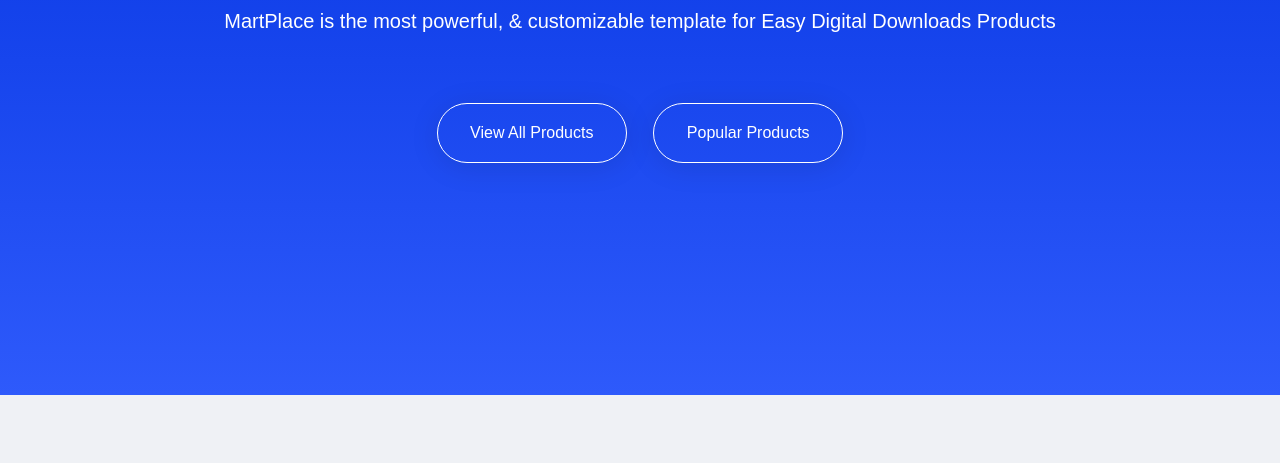
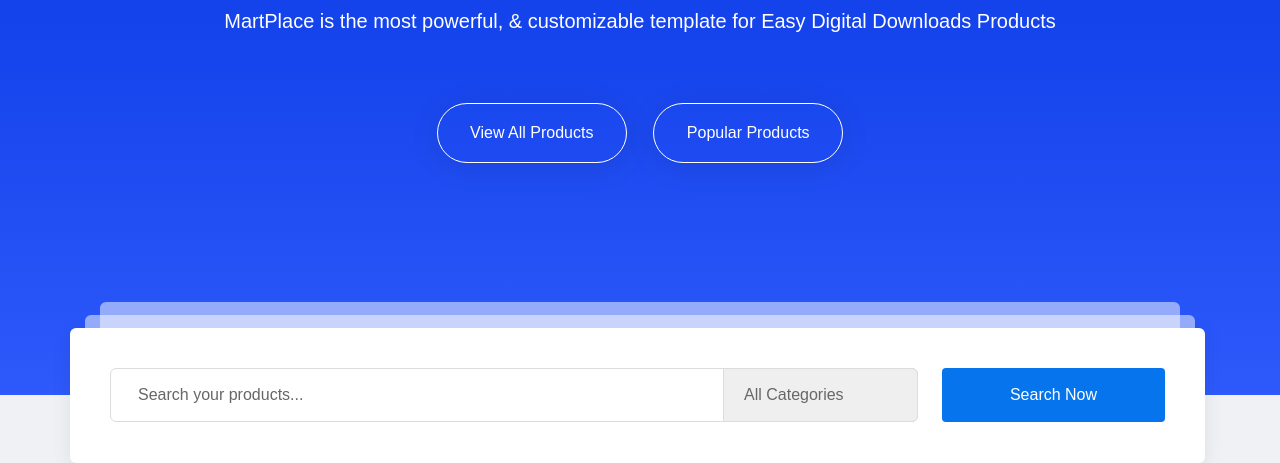
Before and after one commit to VyacheslavReznikov/martplace, a website: page app/index.html in a window 1280 px wide. Shown: the part 510-973 px from the top of the page. Before the commit the page ends 905 px from the top, so only its background shows below. Drawn offline with nearby package versions, Linux system fonts and the light colour scheme; files that its build step writes are made by us from their sources.

Commit message:
added search-block

```diff
--- a/app/index.html
+++ b/app/index.html
@@ -103,6 +103,25 @@
 		</div>
 	</section>
 
+	<div class="search-block">
+		<div class="container">
+			<div class="search-block__inner">
+
+				<form class="search-block__form">
+					<div class="search-block__box">
+						<input class="search-block__search" type="text" placeholder="Search your products..." required>
+						<select class="search-block__select">
+							<option class="search-block__option">All Categories</option>
+							<option class="search-block__option">Any Categories</option>
+						</select>
+					</div>
+					<button class="search-block__btn" type="submit">Search Now</button>
+				</form>
+
+			</div>
+		</div>
+	</div>
+
 
 
 	</main>
--- /dev/null
+++ b/app/scss/_search-block.scss
@@ -0,0 +1,109 @@
+.search-block {
+	position: relative;
+	bottom: 67.5px;
+
+
+	&__inner {
+		height: 135px;
+		padding: 0 40px;
+		background: #fff;
+		border-radius: 6px;
+		box-shadow: 0px 4px 20px 0px rgba(0, 0, 0, 0.08);
+		display: flex;
+		align-items: center;
+		position: absolute;
+		z-index: 1;
+
+		&::before {
+			content: "";
+			position: absolute;
+			top: -13px;
+			left: 15px;
+			width: 1110px;
+			height: 135px;
+			background-color: rgba(#fff, 0.5);
+			border-radius: 6px;
+			z-index: -2;
+		}
+
+		&::after {
+			content: "";
+			position: absolute;
+			top: -26px;
+			left: 30px;
+			width: 1080px;
+			height: 135px;
+			background-color: rgba(#fff, 0.5);
+			border-radius: 6px;
+			z-index: -1;
+		}
+	}
+
+	&__form {
+		display: flex;
+
+	}
+
+	&__box {
+		position: relative;
+		margin-right: 24px;
+
+	}
+
+	&__search {
+		height: 54px;
+		border: 1px solid #dcdcdc;
+		border-radius: 6px;
+		width: 808px;
+		padding-left: 27px;
+		padding-right: 210px;
+
+		&::placeholder {
+			color: #676767;
+		}
+	}
+
+	&__select {
+		display: inline-block;
+		border-top-right-radius: 6px;
+		border-bottom-right-radius: 6px;
+		color: #676767;
+		padding-left: 20px;
+		padding-right: 20px;
+		height: 54px;
+		position: absolute;
+		top: 0;
+		right: 0;
+		width: 195px;
+		appearance: none;
+		border: 1px solid #dcdcdc;
+	}
+
+	&__option {}
+
+	&__btn {
+		cursor: pointer;
+		color: #fff;
+		width: 223px;
+		background-color: $blue;
+		border: none;
+		border-radius: 4px;
+		transition: all 0.5s;
+
+		&:hover {
+			background-color: $blue-licht;
+		}
+	}
+}
+
+
+.Rectangle_242_copy {
+	border-radius: 4px;
+	background-color: rgb(6, 116, 236);
+	position: absolute;
+	left: 1267px;
+	top: 876px;
+	width: 223px;
+	height: 55px;
+	z-index: 733;
+}
--- a/app/scss/style.scss
+++ b/app/scss/style.scss
@@ -3,3 +3,4 @@
 @import '_global';
 @import '_header';
 @import '_products';
+@import '_search-block';
```
